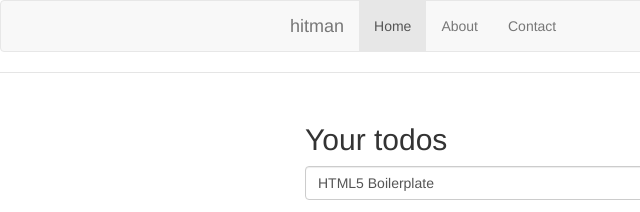
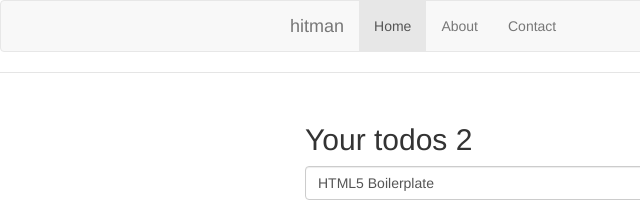
Before and after one commit to Hitman666/yeomanCICD, a website: page app/index.html in a window 1280 px wide. Shown: the top 212 px of the page, 0-640 px from the left. Drawn offline with nearby package versions, Linux system fonts and the light colour scheme; some packages are replaced by stand-ins of ours; files that its build step writes are made by us from their sources.

Commit message:
title changed to 2

```diff
--- a/app/views/main.html
+++ b/app/views/main.html
@@ -1,5 +1,5 @@
 <div class="container">
-	<h2>Your todos</h2>
+	<h2>Your todos 2</h2>
   <p class="form-group" ng-repeat="todo in todos">
     <input type="text" ng-model="todo" class="form-control">
   </p>
```
